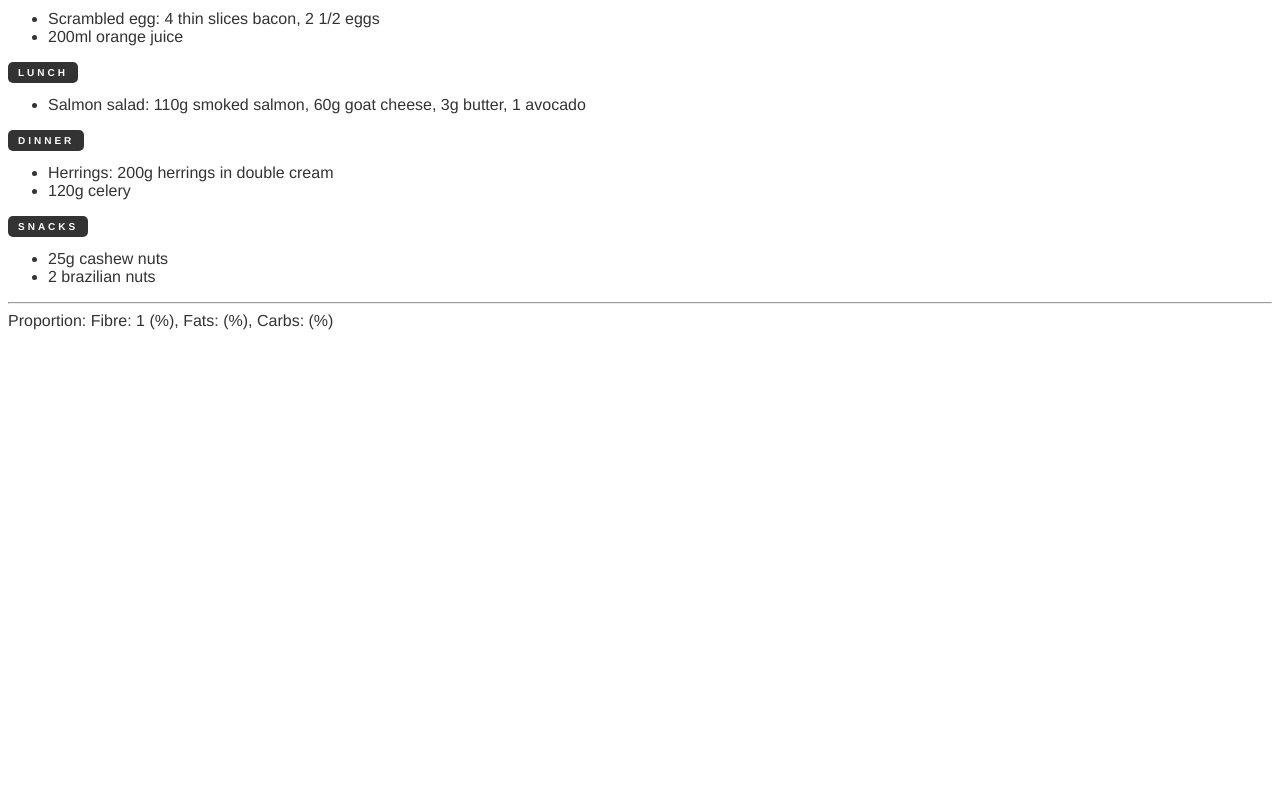
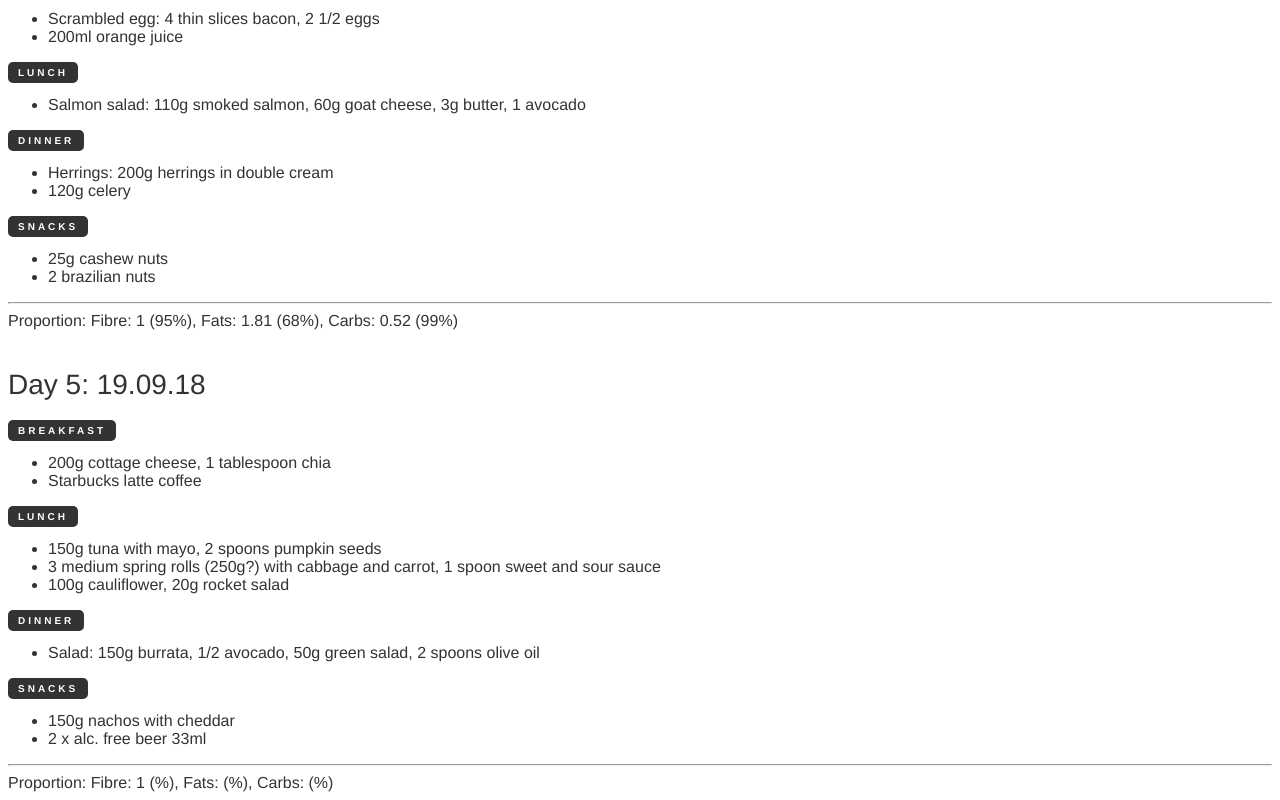
Before and after one commit to annaronco/heathy-style, a plain HTML site: page index.html in a window 1280 px wide. Shown: the part 1480-2280 px from the top of the page. Before the commit the page ends 1818 px from the top, so only its background shows below. Drawn offline with Linux system fonts and the light colour scheme.

Commit message:
Add today

```diff
--- a/index.html
+++ b/index.html
@@ -127,7 +127,38 @@
 
     <hr>
 
+    Proportion: Fibre: 1 (95%), Fats: 1.81 (68%), Carbs: 0.52 (99%)
+
+
+
+    <h1>Day 5: 19.09.18</h1>
+
+    <h2>Breakfast</h2>
+    <ul>
+        <li>200g cottage cheese, 1 tablespoon chia</li>
+        <li>Starbucks latte coffee</li>
+    </ul>
+
+    <h2>Lunch</h2>
+    <ul>
+        <li>150g tuna with mayo, 2 spoons pumpkin seeds</li>
+        <li>3 medium spring rolls (250g?) with cabbage and carrot, 1 spoon sweet and sour sauce</li>
+        <li>100g cauliflower, 20g rocket salad</li>
+    </ul>
+
+    <h2>Dinner</h2>
+    <ul>
+        <li>Salad: 150g burrata, 1/2 avocado, 50g green salad, 2 spoons olive oil</li>
+    </ul>
+
+    <h2>Snacks</h2>
+    <ul>
+        <li>150g nachos with cheddar</li>
+        <li>2 x alc. free beer 33ml</li>
+    </ul>
+
+    <hr>
+
     Proportion: Fibre: 1 (%), Fats: (%), Carbs: (%)
-
 </body>
 </html>
```
